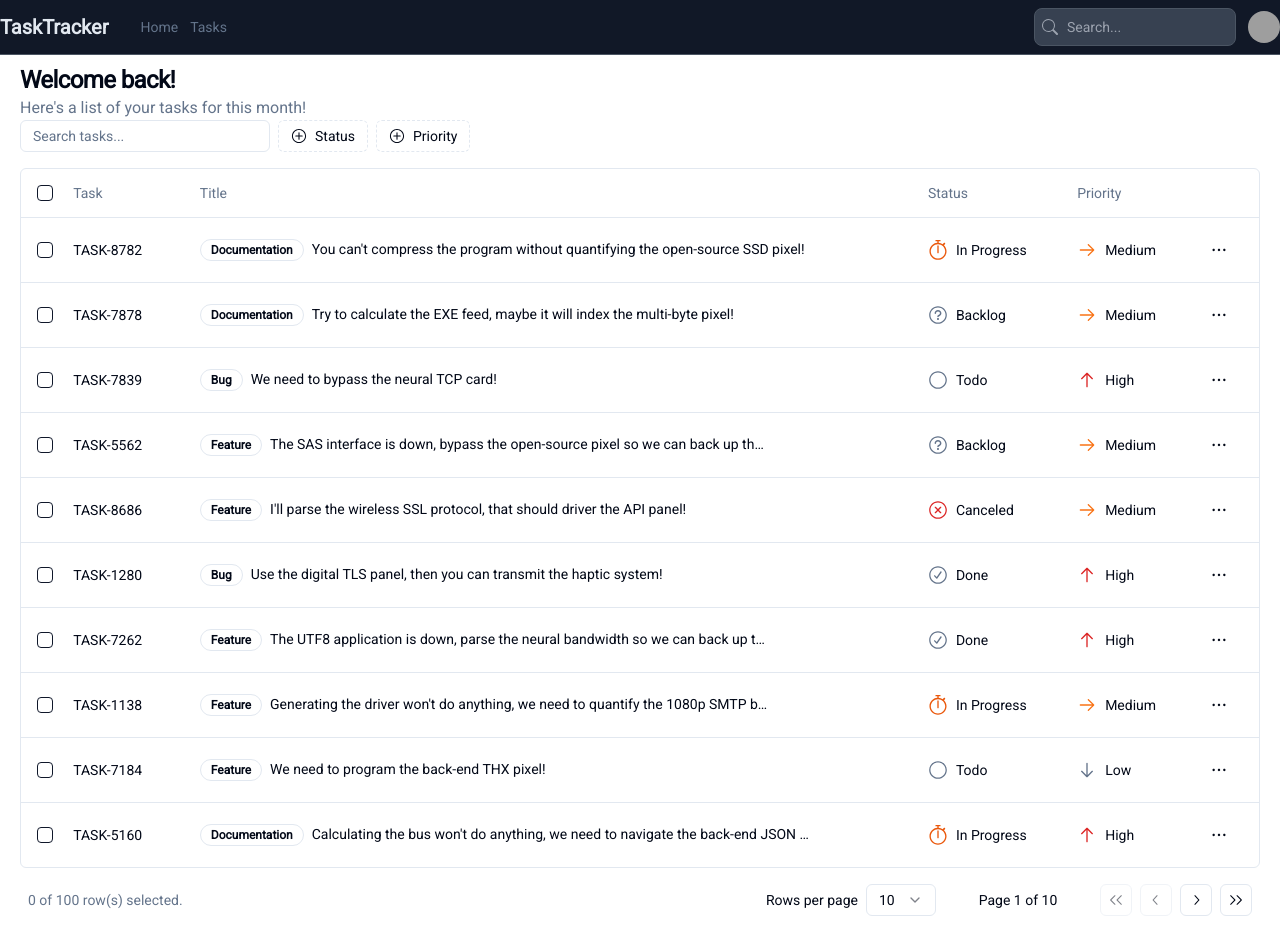
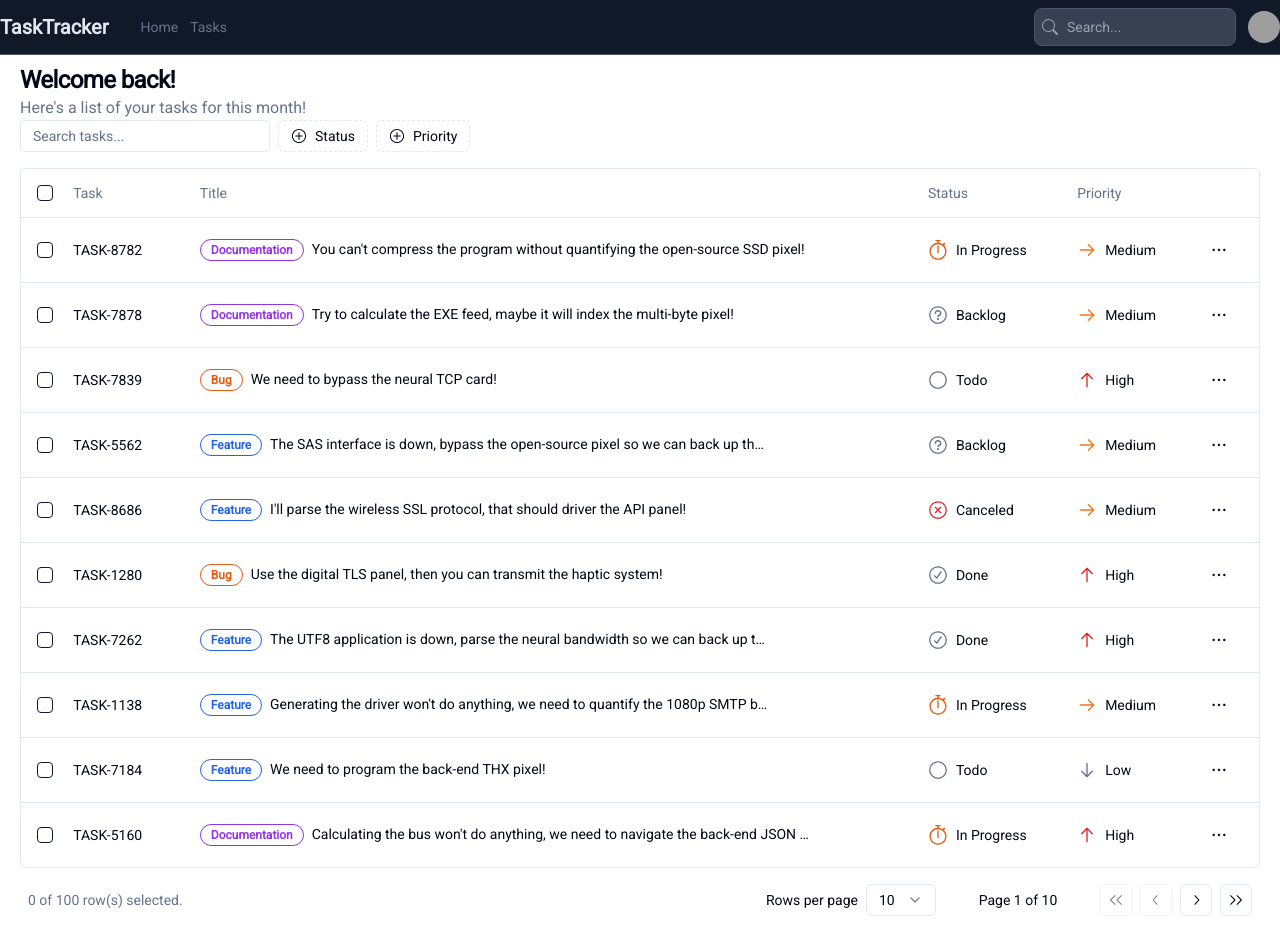
Before and after one commit to KennyMwendwaX/task-trace, a Next.js app: page /tasks in a window 1280 px wide. Built offline with nearby package versions, Linux system fonts and the light colour scheme; grey boxes are pictures that could not be loaded.

Commit message:
Added condtional rendering of the Labels icons

```diff
--- a/components/TableColumns.tsx
+++ b/components/TableColumns.tsx
@@ -45,9 +45,32 @@ export const TableColumns: ColumnDef<Task>[] = [
     cell: ({ row }) => {
       const label = labels.find((label) => label.value === row.original.label);
 
+      if (!label) {
+        return (
+          <span className="max-w-[500px] truncate font-medium">
+            {row.getValue("title")}
+          </span>
+        );
+      }
       return (
         <div className="flex space-x-2">
-          {label && <Badge variant="outline">{label.label}</Badge>}
+          {label.label === "Feature" ? (
+            <Badge className="border-blue-600 text-blue-600" variant="outline">
+              {label.label}
+            </Badge>
+          ) : label.label === "Documentation" ? (
+            <Badge
+              className="border-purple-600 text-purple-600"
+              variant="outline">
+              {label.label}
+            </Badge>
+          ) : label.label === "Bug" ? (
+            <Badge
+              className="border-orange-600 text-orange-600"
+              variant="outline">
+              {label.label}
+            </Badge>
+          ) : null}
           <span className="max-w-[500px] truncate font-medium">
             {row.getValue("title")}
           </span>
```
